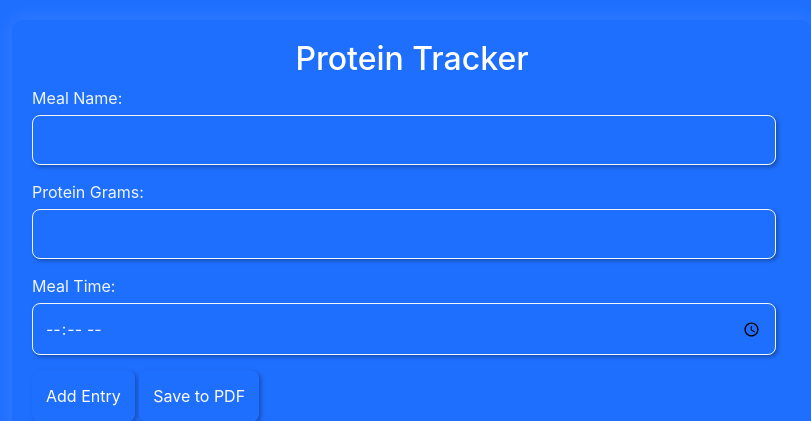
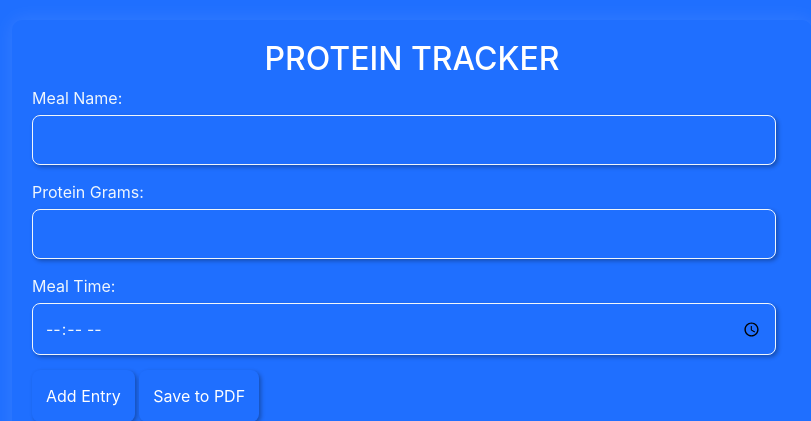
Before and after one commit to prasangapokharel/fitnepal, a PHP site: page /p/goal.php in a window 1280 px wide. Shown: the part 121-542 px from the top of the page, without its empty margins (228-1039 px from the left). Run offline with PHP 8.4, Linux system fonts and the light colour scheme; a user stored in the database is signed in; some libraries are stand-ins or nearby versions.

Commit message:
Update goal.php

```diff
--- a/goal.php
+++ b/goal.php
@@ -166,7 +166,7 @@ footer {
 </div>
 
 <div class="container" id="container">
-    <h2 style="text-align: center;">Protein Tracker</h2>
+    <h2 style="text-align: center;">PROTEIN TRACKER</h2>
 
     <form id="proteinForm">
         <label for="mealName">Meal Name:</label>
```
